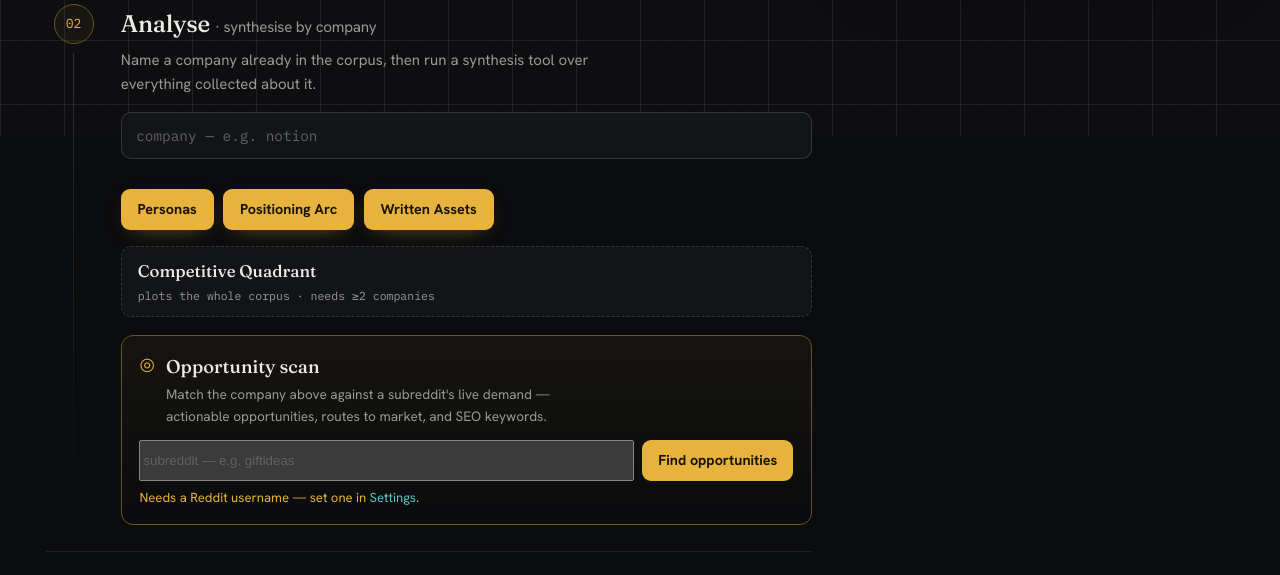
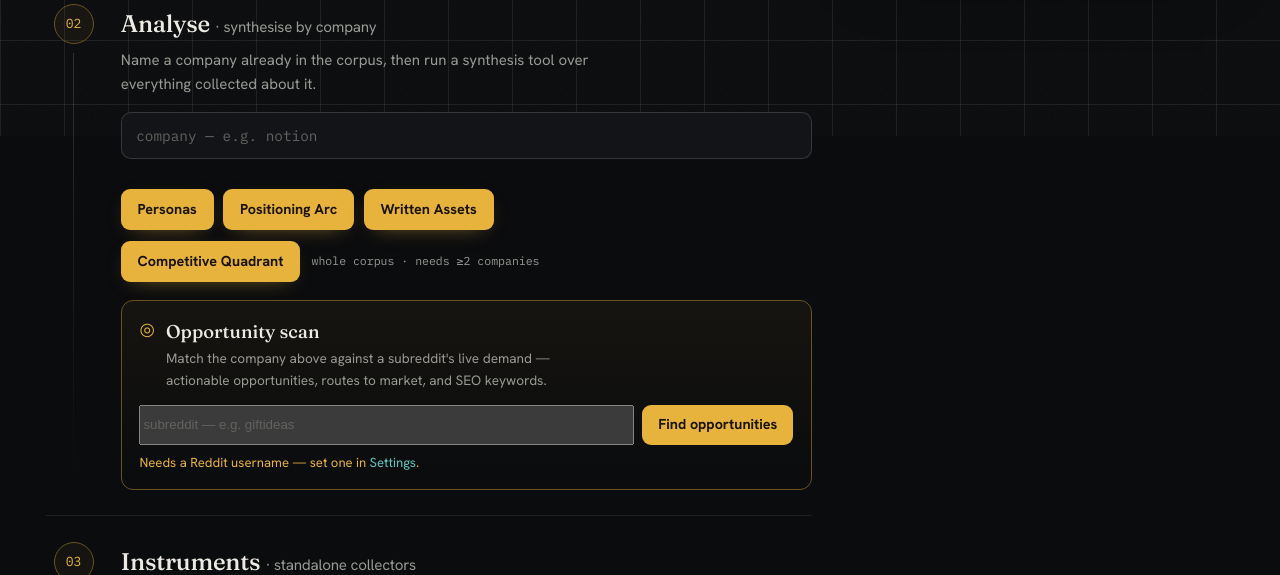
Before and after one commit to V8Maverick/signalyser-suite, a FastAPI app: page /tools in a window 1280 px wide. Shown: the part 664-1239 px from the top of the page. Run offline with FastAPI, Linux system fonts and the light colour scheme.

Commit message:
v2: make Competitive Quadrant a yellow button matching the analyse row
Restyle the quadrant action to the same signal-yellow button as Personas /
Positioning Arc / Written Assets (same padding/size), left-aligned so it lines
up under them; move the "needs >=2 companies" hint out of the button into a muted
note beside it. Kept id=quadrant-run (its own JS handler runs it with no company,
so it must NOT use the .analyse-btn class).

Co-Authored-By: Claude Opus 4.8 <noreply@anthropic.com>

```diff
--- a/signalyser_web/static/app_v2.css
+++ b/signalyser_web/static/app_v2.css
@@ -150,14 +150,15 @@ body.ui-v2 .analyse-btn {
 }
 body.ui-v2 .analyse-btn:hover { filter: brightness(1.06); }
 body.ui-v2 .analyse-btn:active { transform: translateY(1px); }
-body.ui-v2 .corpuswide-btn {
-  display: flex; flex-direction: column; align-items: flex-start; gap: .1rem; margin-top: 1rem;
-  background: var(--bg2); border: 1px dashed var(--line2); border-radius: 10px; padding: .7rem 1rem;
-  color: var(--ink); font-family: var(--display); font-weight: 500; font-size: 1.05rem; cursor: pointer;
-  width: 100%; transition: border-color .15s, background .15s;
+body.ui-v2 .quad-row { display: flex; align-items: center; gap: .7rem; margin-top: .7rem; flex-wrap: wrap; }
+body.ui-v2 .quad-btn {
+  background: var(--signal); color: #1a1406; border: 0; border-radius: 9px;
+  padding: .55rem 1.05rem; font-family: var(--body); font-weight: 700; font-size: .9rem; cursor: pointer;
+  box-shadow: 0 6px 22px -12px rgba(231,179,61,.7); transition: filter .15s, transform .1s;
 }
-body.ui-v2 .corpuswide-btn:hover { border-color: var(--teal); background: rgba(91,200,192,.06); }
-body.ui-v2 .corpuswide-btn small { font-family: var(--mono); font-weight: 400; font-size: .72rem; color: var(--muted); }
+body.ui-v2 .quad-btn:hover { filter: brightness(1.06); }
+body.ui-v2 .quad-btn:active { transform: translateY(1px); }
+body.ui-v2 .quad-note { font-family: var(--mono); font-size: .72rem; color: var(--muted); }
 
 /* chips */
 body.ui-v2 .chips { display: flex; flex-wrap: wrap; align-items: center; gap: .45rem; margin: .2rem 0 0; }
--- a/signalyser_web/templates/dashboard.html
+++ b/signalyser_web/templates/dashboard.html
@@ -41,10 +41,10 @@
           <button type="button" class="analyse-btn" data-tool="arc" data-needs="company">Positioning&nbsp;Arc</button>
           <button type="button" class="analyse-btn" data-tool="assets" data-needs="company">Written&nbsp;Assets</button>
         </div>
-        <button type="button" id="quadrant-run" class="corpuswide-btn" data-tool="quadrant">
-          <span>Competitive Quadrant</span>
-          <small>plots the whole corpus · needs ≥2 companies</small>
-        </button>
+        <div class="quad-row">
+          <button type="button" id="quadrant-run" class="quad-btn" data-tool="quadrant">Competitive Quadrant</button>
+          <span class="quad-note">whole corpus · needs ≥2 companies</span>
+        </div>
 
         <div class="opp-card">
           <div class="opp-head">
```
